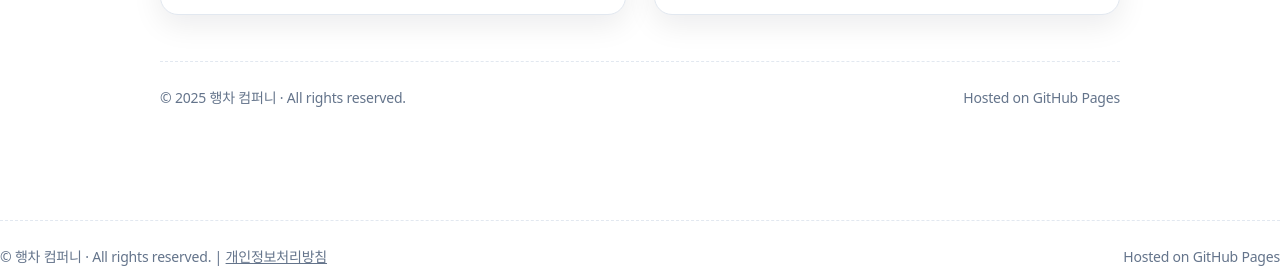
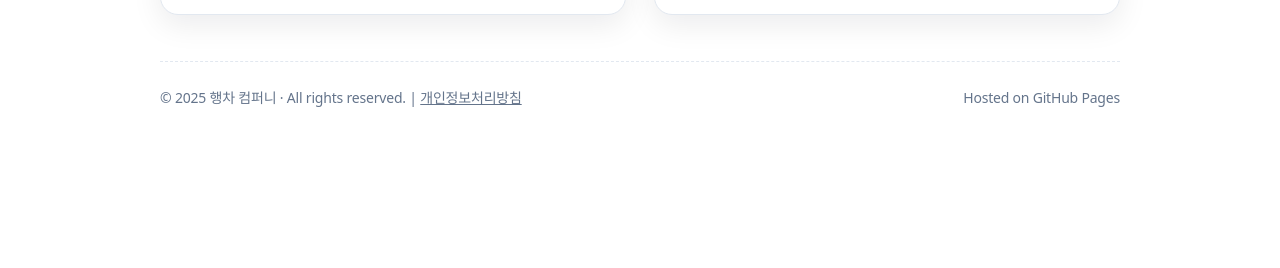
Before and after one commit to CJ0823/photoro-websites, a plain HTML site: page index.html in a window 1280 px wide. Shown: the part 601-869 px from the top of the page. After the commit the page ends 800 px from the top, so only its background shows below. Drawn offline with Linux system fonts and the light colour scheme.

Commit message:
Update index.html

```diff
--- a/index.html
+++ b/index.html
@@ -103,18 +103,13 @@
     </section>
 
     <footer>
-      <div>© <span id="y"></span> 행차 컴퍼니 · All rights reserved.</div>
+      <div>© <span id="y"></span> 행차 컴퍼니 · All rights reserved. |
+      <a href="privacy.html" style="color:inherit;text-decoration:underline;">개인정보처리방침</a>
+      </div>
       <div class="muted">Hosted on GitHub Pages</div>
     </footer>
   </main>
 
   <script>document.getElementById('y').textContent=new Date().getFullYear();</script>
 </body>
-<footer>
-  <div>
-    © <span id="y"></span> 행차 컴퍼니 · All rights reserved. |
-    <a href="privacy.html" style="color:inherit;text-decoration:underline;">개인정보처리방침</a>
-  </div>
-<div class="muted">Hosted on GitHub Pages</div>
-</footer>
 </html>
```
